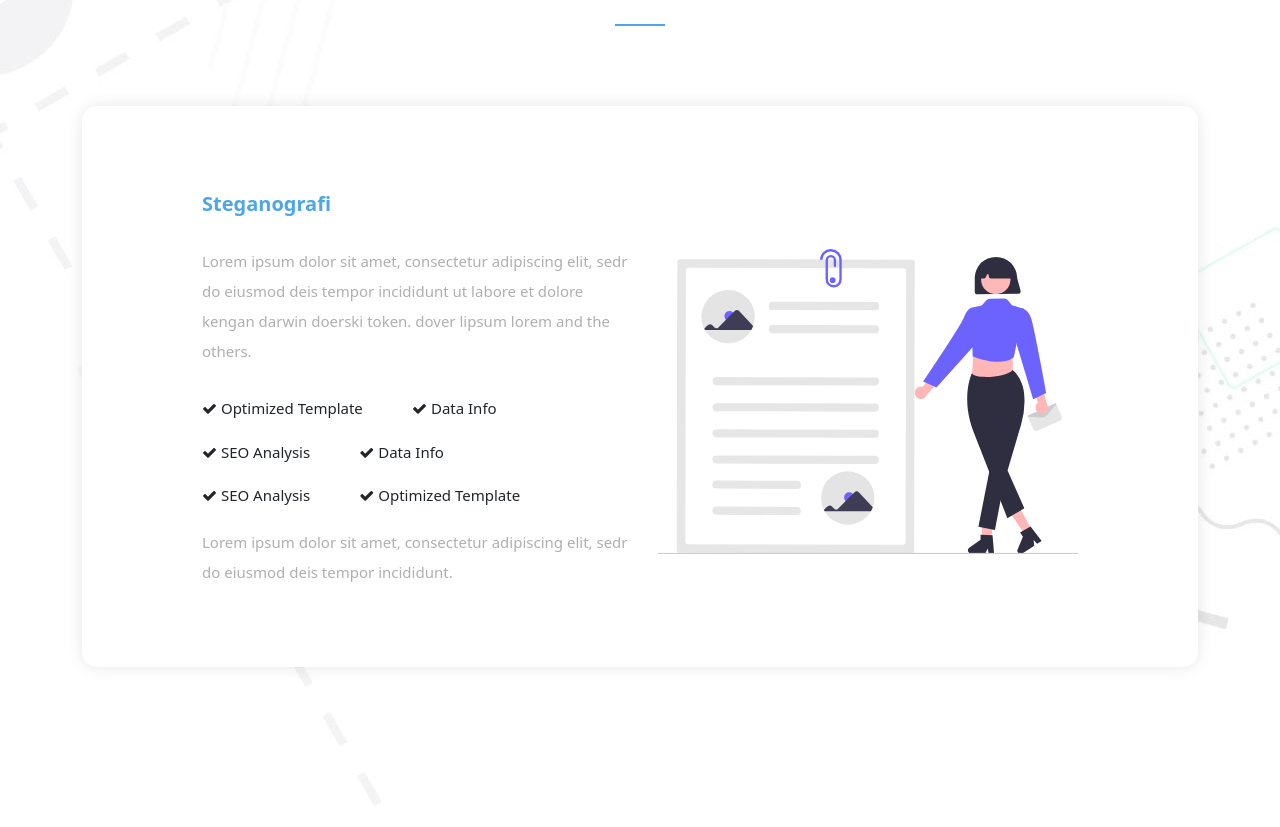
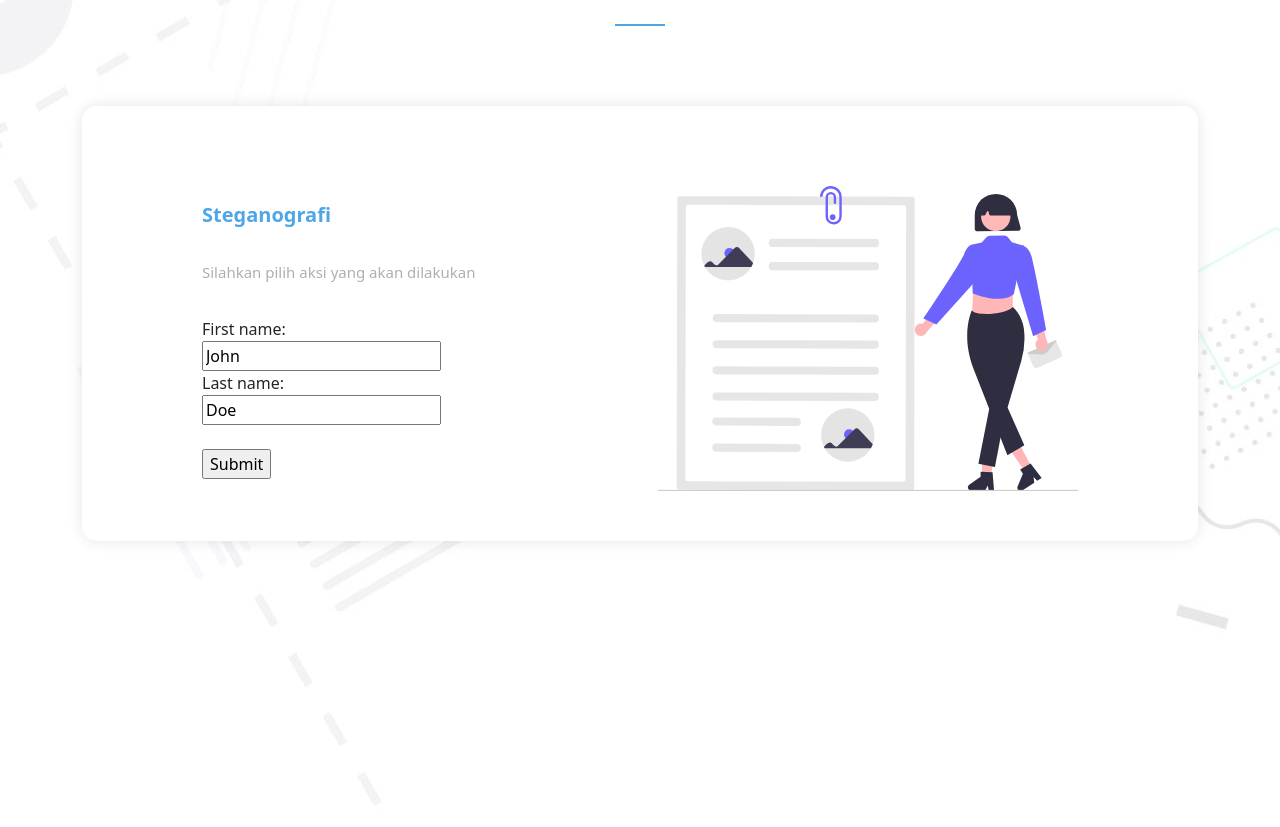
Before and after one commit to AlfandaviAU/KriptoTucil3WithTanur, a Flask app: page /stegano in a window 1280 px wide. Shown: the part 233-1060 px from the top of the page. Run offline with Flask 2, Linux system fonts and the light colour scheme; some libraries are stand-ins or nearby versions.

Commit message:
rapaham neh

```diff
--- a/src/templates/stegano.html
+++ b/src/templates/stegano.html
@@ -23,11 +23,14 @@
                               <div class="col-lg-6 align-self-center">
                                 <div class="left-text">
                                   <h4>Steganografi</h4>
-                                  <p>Lorem ipsum dolor sit amet, consectetur adipiscing elit, sedr do eiusmod deis tempor incididunt ut labore et dolore kengan darwin doerski token.
-                                    dover lipsum lorem and the others.</p>
-                                  <div class="ticks-list"><span><i class="fa fa-check"></i> Optimized Template</span> <span><i class="fa fa-check"></i> Data Info</span> <span><i class="fa fa-check"></i> SEO Analysis</span>
-                                    <span><i class="fa fa-check"></i> Data Info</span> <span><i class="fa fa-check"></i> SEO Analysis</span> <span><i class="fa fa-check"></i> Optimized Template</span></div>
-                                  <p>Lorem ipsum dolor sit amet, consectetur adipiscing elit, sedr do eiusmod deis tempor incididunt.</p>
+                                  <p>Silahkan pilih aksi yang akan dilakukan</p>
+                                    <form action="/action_page.php">
+                                        <label for="fname">First name:</label><br>
+                                        <input type="text" id="fname" name="fname" value="John"><br>
+                                        <label for="lname">Last name:</label><br>
+                                        <input type="text" id="lname" name="lname" value="Doe"><br><br>
+                                        <input type="submit" value="Submit">
+                                      </form>
                                 </div>
                               </div>
                               <div class="col-lg-6 align-self-center">
```
Also changed, not shown: src/app.py (+9 -0 lines), src/templates/rc4.html (+8 -4 lines), src/modified_rc4.py (renamed from modified_rc4.py), src/steganography.py (renamed from steganography.py).
